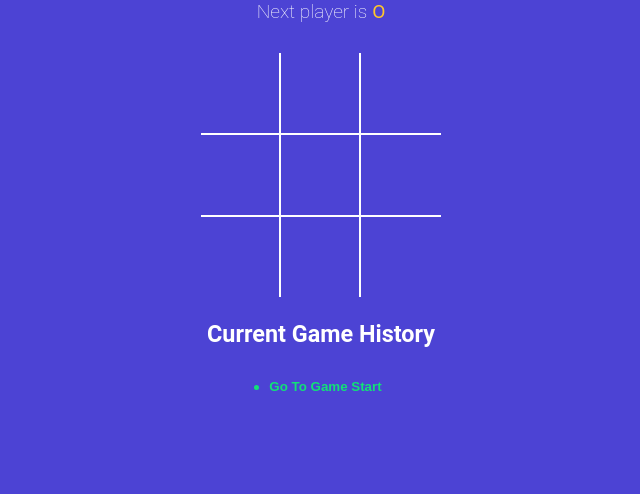
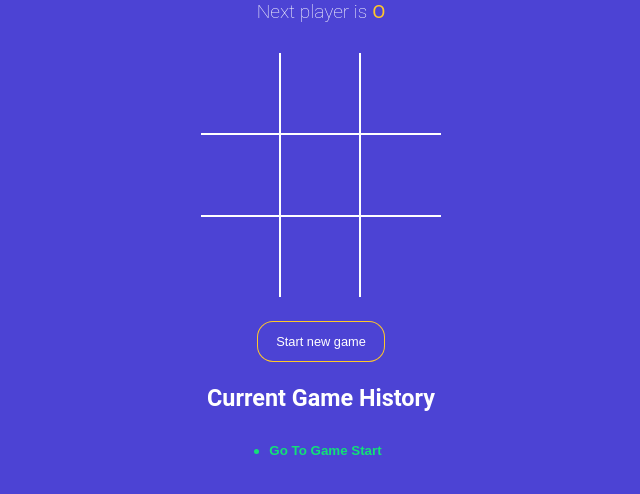
Before and after one commit to vikasrawat29180/tictactoe-game, a React (Vite) app: page / in a window 1280 px wide. Shown: the top 494 px of the page, without its empty margins (319-959 px from the left). Built offline with nearby package versions, Linux system fonts and the light colour scheme.

Commit message:
added Start new agme button

```diff
--- a/src/App.jsx
+++ b/src/App.jsx
@@ -51,6 +51,10 @@ function App() {
   const moveTo = move => {
     setCurrentMove(move);
   };
+  const onNewGameStart = () => {
+    setHistory(NEW_GAME);
+    setCurrentMove(0);
+  };
 
   return (
     <div className="app">
@@ -59,6 +63,14 @@ function App() {
         squares={gamingBoard.squares}
         handleSquareClick={handleSquareClick}
       />
+      <button
+        type="button"
+        onClick={onNewGameStart}
+        className={`btn-reset ${winner ? 'active' : ''}`}
+      >
+        Start new game{' '}
+      </button>
+
       <h3>Current Game History</h3>
       <History history={history} moveTo={moveTo} currentMove={currentMove} />
     </div>
```
